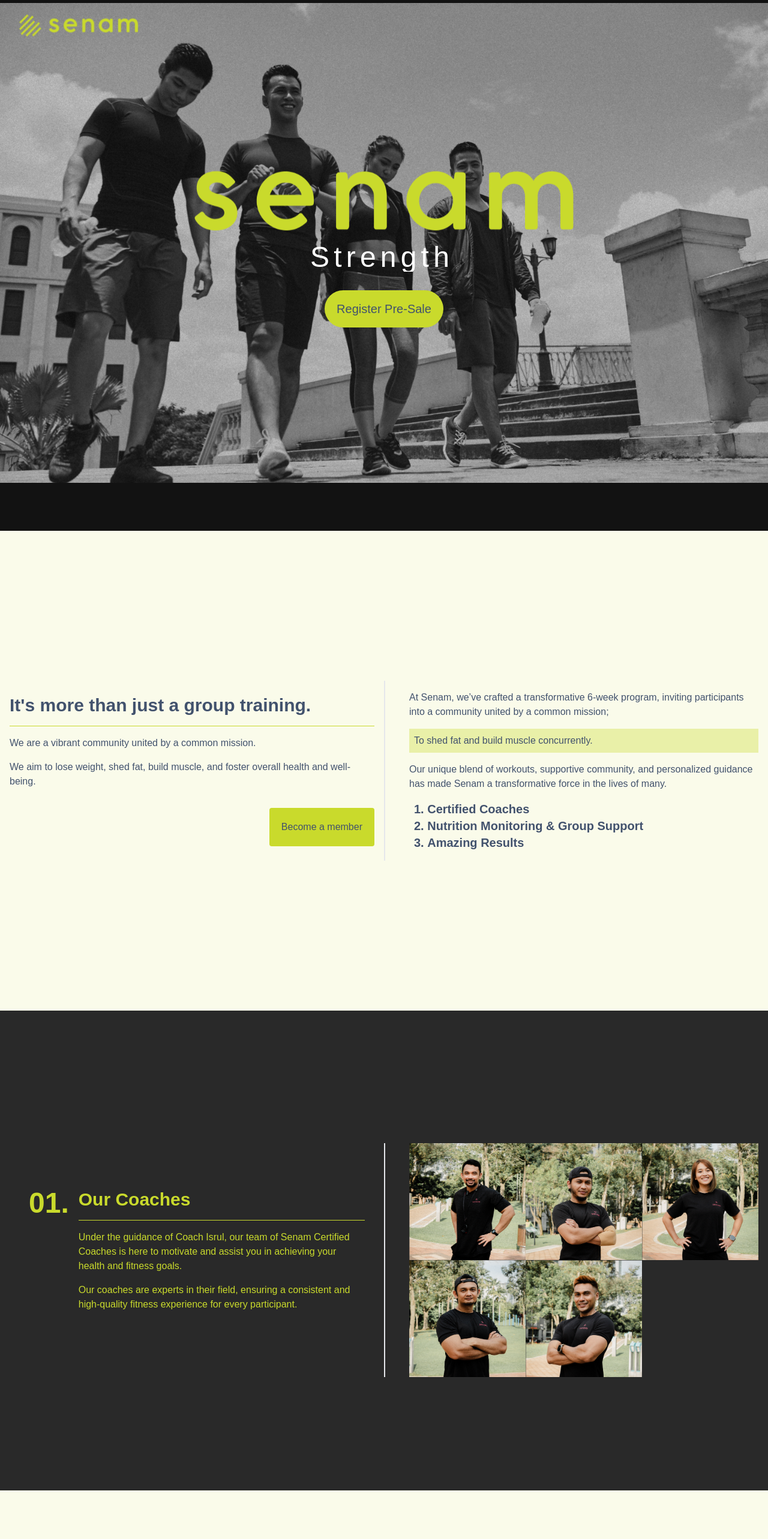
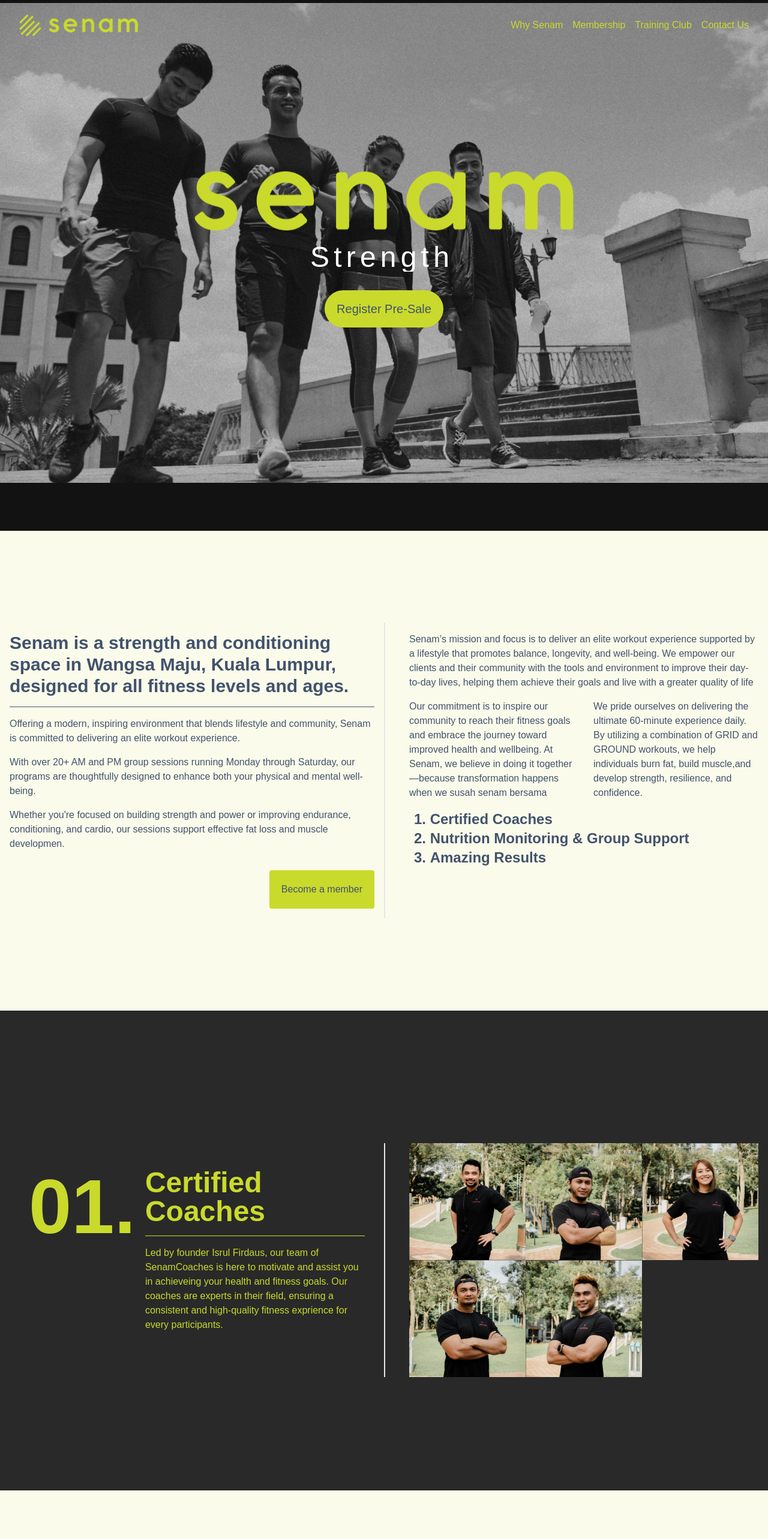
Before and after one commit to ifaridaiman/senamweb, a Next.js app: page / in a window 1280 px wide. Shown: the top 2566 px of the page at 60% size. Built offline with nearby package versions, Linux system fonts and the light colour scheme.

Commit message:
update content

```diff
--- a/app/partials/section2.tsx
+++ b/app/partials/section2.tsx
@@ -4,7 +4,7 @@
 const Section2 = () => {
   return (
     <section
-      id="section2"
+      id="why-senam"
       data-color="#FAFBEA"
       className="bg-[#FAFBEA] h-screen flex justify-center items-center"
     >
@@ -13,23 +13,35 @@
           <div className="w-fit" data-aos="fade-in">
             <p
               className={`text-3xl mb-4 font-bold text-[#42526D]`}
-            >{`It's more than just a group training.`}</p>
-            <hr className="border-[#C9DA2C]" />
+            >{`Senam is a strength and conditioning space in Wangsa Maju, Kuala Lumpur, designed for all fitness levels and ages.`}</p>
+            <hr className="border-[#42526D]" />
             <p
               className={`text-base mt-4 text-[#42526D]`}
-            >{`We are a vibrant community united by a common mission.`}</p>
-            <p className="text-base mt-4 text-[#42526D]" >{`We aim to lose weight, shed fat, build muscle, and foster overall health and well-being.`}</p>
+            >{`Offering a modern, inspiring environment that blends lifestyle and community, Senam is committed to delivering an elite workout experience.`}</p>
+            <p className="text-base mt-4 text-[#42526D]">{`With over 20+ AM and PM group sessions running Monday through Saturday, our programs are thoughtfully designed to enhance both your physical and mental well-being.`}</p>
+            <p className="text-base mt-4 text-[#42526D]">{`Whether you're focused on building strength and power or improving endurance, conditioning, and cardio, our sessions support effective fat loss and muscle developmen.`}</p>
             <div className="flex justify-end mt-8">
-              <Link href={"https://bookings.vibefam.com/senamhub/signup/"} className="p-5 bg-[#C9DA2C] w-fit rounded text-[#42526D]">Become a member</Link>
+              <Link
+                href={"https://bookings.vibefam.com/senamhub/signup/"}
+                className="p-5 bg-[#C9DA2C] w-fit rounded text-[#42526D]"
+              >
+                Become a member
+              </Link>
             </div>
           </div>
         </div>
-        <div className="md:border-l-2 px-4 md:pl-10 text-[#42526D]" data-aos="fade-in">
+        <div
+          className="md:border-l-2 px-4 md:pl-10 text-[#42526D]"
+          data-aos="fade-in"
+        >
           <div className="border-t-2 md:border-t-0 py-4">
-            <p className="text-base mb-4">{`At Senam, we’ve crafted a transformative 6-week program, inviting participants into a community united by a common mission;`}</p>
-            <p className="text-base bg-[#E9F0A8] p-2 mb-4">{`To shed fat and build muscle concurrently.`}</p>
-            <p className="text-base mb-4">{`Our unique blend of workouts, supportive community, and personalized guidance has made Senam a transformative force in the lives of many.`}</p>
-            <ol className="text-xl list-decimal list-inside ml-2 font-bold">
+            <p className="text-base mb-4">{`Senam’s mission and focus is to deliver an elite workout experience supported by a lifestyle that promotes balance, longevity, and well-being. We empower our clients and their community with the tools and environment to improve their day-to-day lives, helping them achieve their goals and live with a greater quality of life`}</p>
+            <div className="grid grid-cols-1 md:grid-cols-2 gap-8">
+              <p className="text-base mb-4">{`Our commitment is to inspire our community to reach their fitness goals and embrace the journey toward improved health and wellbeing. At Senam, we believe in doing it together—because transformation happens when we susah senam bersama`}</p>
+              <p className="text-base mb-4">{`We pride ourselves on delivering the ultimate 60-minute experience daily. By utilizing a combination of GRID and GROUND workouts, we help individuals burn fat, build muscle,and develop strength, resilience, and confidence.`}</p>
+            </div>
+
+            <ol className="text-2xl list-decimal list-inside ml-2 font-bold">
               <li>{`Certified Coaches`}</li>
               <li>{`Nutrition Monitoring & Group Support`}</li>
               <li>{`Amazing Results`}</li>
--- a/app/partials/section3.tsx
+++ b/app/partials/section3.tsx
@@ -7,13 +7,13 @@
       <div className="max-w-[1600px] grid md:grid-cols-2 items-center ">
         <div className="flex flex-row justify-center px-8" data-aos="fade-right">
           <div className="px-4">
-            <p className="text-[#C9DA2C] text-5xl font-black">01.</p>
+            <p className="text-[#C9DA2C] text-9xl font-black">01.</p>
           </div>
           <div className=" w-fit">
-            <p className="text-[#C9DA2C] text-3xl mb-4 font-bold">{`Our Coaches`}</p>
+            <p className="text-[#C9DA2C] text-5xl mb-4 font-bold">Certified <br/> Coaches</p>
             <hr className="border-[#C9DA2C]" />
-            <p className="text-[#C9DA2C] text-base mt-4">{`Under the guidance of Coach Isrul, our team of Senam Certified Coaches is here to motivate and assist you in achieving your health and fitness goals.`}</p>
-            <p className="text-[#C9DA2C] text-base mt-4">{`Our coaches are experts in their field, ensuring a consistent and high-quality fitness experience for every participant.`}</p>
+            <p className="text-[#C9DA2C] text-base mt-4">{`Led by founder Isrul Firdaus, our team of SenamCoaches is here to motivate and assist you in achieveing your health and fitness goals. Our coaches are experts in their field, ensuring a consistent and high-quality fitness exprience for every participants.`}</p>
+            {/* <p className="text-[#C9DA2C] text-base mt-4">{`Our coaches are experts in their field, ensuring a consistent and high-quality fitness experience for every participant.`}</p> */}
           </div>
         </div>
         <div className=" md:border-l-2 px-4 md:pl-10 mt-8">
--- a/app/partials/section4.tsx
+++ b/app/partials/section4.tsx
@@ -17,7 +17,7 @@
           <div className=" w-fit">
             <p className="text-[#42526D] text-3xl mb-4 font-bold">{`State of the Art Equipments`}</p>
             <hr className="border-[#42526D]" />
-            <p className="text-[#42526D] text-base mt-4">{`Our state-of-the-art facility is designed to inspire and energize your fitness journey. Featuring cutting-edge equipment, spacious workout zones, modern restrooms, shower amenities, and inviting outdoor areas, we provide everything you need to crush your goals and enjoy every step of the way.`}</p>
+            <p className="text-[#42526D] text-base mt-4">{`Our brand new facility in Senam ensures you feel energized and motivated to get your workouts. With the greatest equipment on offer, you'll have everything you need to crush your fitness goals.`}</p>
           </div>
         </div>
       </div>
--- a/app/partials/section5.tsx
+++ b/app/partials/section5.tsx
@@ -11,8 +11,7 @@
           <div className=" w-fit">
             <p className="text-[#42526D] text-3xl mb-4 font-bold">{`Amazing Results`}</p>
             <hr className="border-[#42526D]" />
-            <p className="text-[#42526D] text-base mt-4">{`Senam has been dedicated to transforming lives for over 6 years, and our track record speaks for itself.`}</p>
-            <p className="text-[#42526D] text-base mt-4">{`With a team of experienced Senam Certified Coaches, we’ve successfully guided and supported over 400 clients on their journey towards achieving their health and fitness targets.`}</p>
+            <p className="text-[#42526D] text-base mt-4">{`Senam has been operating for over 8 years, proudly helping over 500 clients achieve their health and fitness goals, whether it's weight loss, building strength, or improving mobility. The results speak for themselves—take a look at some of our inspiring before-and-after transformations.`}</p>
           </div>
         </div>
         <div className="border-l-2 pl-10">
--- a/components/Navbar/index.tsx
+++ b/components/Navbar/index.tsx
@@ -5,8 +5,12 @@
 
 const Navbar = () => {
   const [colorSection, setColorSection] = useState("#C9DA2C");
-  const [logoMobileSrc, setLogoMobileSrc] = useState("/assets/logo/senamLogo_IconOnly.png");
-  const [logoDesktopSrc, setLogoDesktopSrc] = useState("/assets/logo/senamLogo_vertical.png");
+  const [logoMobileSrc, setLogoMobileSrc] = useState(
+    "/assets/logo/senamLogo_IconOnly.png"
+  );
+  const [logoDesktopSrc, setLogoDesktopSrc] = useState(
+    "/assets/logo/senamLogo_vertical.png"
+  );
   useEffect(() => {
     const handleScroll = () => {
       const sections = document.querySelectorAll("section");
@@ -15,20 +19,23 @@
       sections.forEach((section) => {
         const rect = section.getBoundingClientRect();
         if (rect.top <= 0 && rect.bottom >= 0) {
-          if(section.getAttribute("data-color") === "#C9DA2C" || section.getAttribute("data-color") === "#FAFBEA"){
-            currentColor = "#121212"
+          if (
+            section.getAttribute("data-color") === "#C9DA2C" ||
+            section.getAttribute("data-color") === "#FAFBEA"
+          ) {
+            currentColor = "#121212";
           }
         }
       });
 
       setColorSection(currentColor);
 
-      if(currentColor ==="#121212") {
-        setLogoMobileSrc("/assets/logo/senamLogoBlack_IconOnly.png")
-        setLogoDesktopSrc("/assets/logo/senamLogoBlack_Vertical.png")
-      }else{
-        setLogoMobileSrc("/assets/logo/senamLogo_IconOnly.png")
-        setLogoDesktopSrc("/assets/logo/senamLogo_vertical.png")
+      if (currentColor === "#121212") {
+        setLogoMobileSrc("/assets/logo/senamLogoBlack_IconOnly.png");
+        setLogoDesktopSrc("/assets/logo/senamLogoBlack_Vertical.png");
+      } else {
+        setLogoMobileSrc("/assets/logo/senamLogo_IconOnly.png");
+        setLogoDesktopSrc("/assets/logo/senamLogo_vertical.png");
       }
     };
 
@@ -37,7 +44,10 @@
   }, []);
 
   return (
-    <div className="flex justify-between items-center max-w-[1600px] mx-auto py-6 sticky top-0 z-50 px-8" style={{ transition: 'background-color 0.3s ease' }}>
+    <div
+      className="flex justify-between items-center max-w-[1600px] mx-auto py-6 sticky top-0 z-50 px-8"
+      style={{ transition: "background-color 0.3s ease" }}
+    >
       <Link href={"/"}>
         <Image
           className="block md:hidden"
@@ -54,16 +64,19 @@
           alt="LogoImage"
         />
       </Link>
-      <div className="hidden">
-        <ul className="flex flex-row gap-4" style={{ color:colorSection }}>
-          <li>Menu 1</li>
-          <li>Menu 2</li>
-          <li>Menu 3</li>
+      <div className="block">
+        <ul className="flex flex-row gap-4" style={{ color: colorSection }}>
           <li>
-            <Link href="/classes">Class Booking</Link>
+            <Link href="#why-senam">Why Senam</Link>
           </li>
           <li>
-            <Link href="/packages">Packages</Link>
+            <Link href="https://bookings.vibefam.com/senamhub/classes">Membership</Link>
+          </li>
+          <li>
+            <Link href="/training-club">Training Club</Link>
+          </li>
+          <li>
+            <Link href="/contact">Contact Us</Link>
           </li>
         </ul>
       </div>
```
